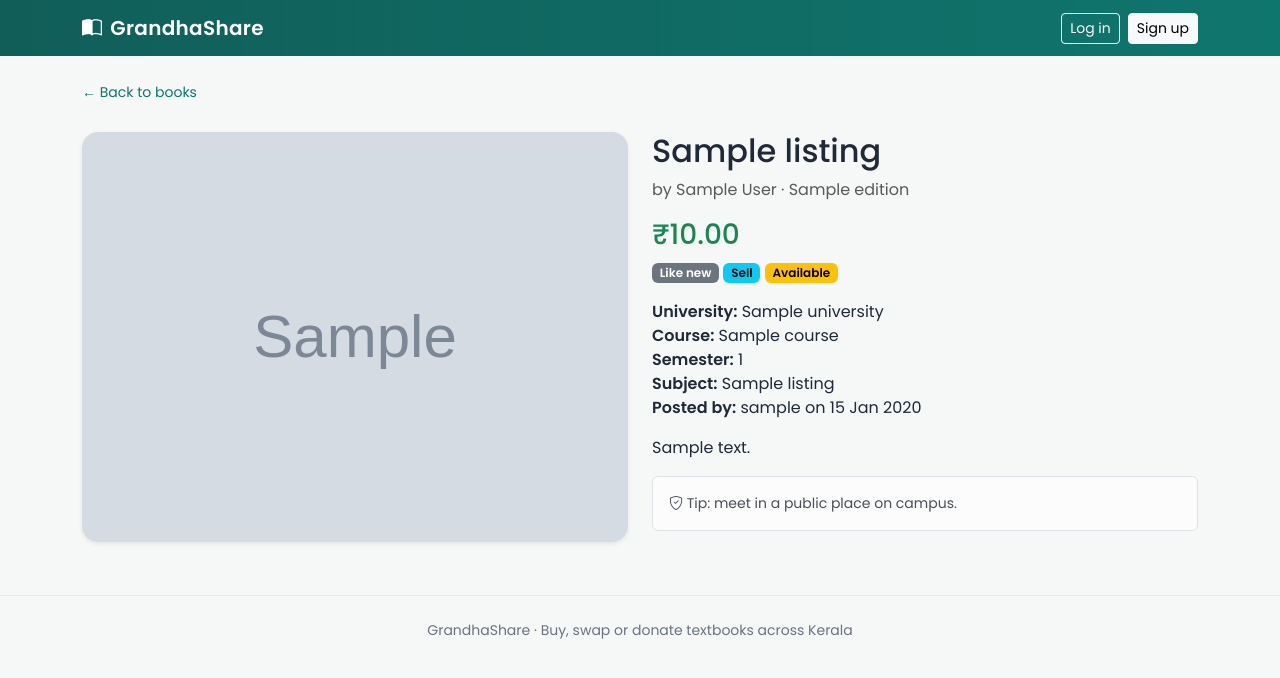
After one commit to merinks2004/grandhashare, a Django app: page /books/1/ in a window 1280 px wide. The commit adds this page. Shown: the top 678 px of the page. Run offline with Django 5.2, Linux system fonts and the light colour scheme; tables that the repository leaves empty hold one stand-in row (values such as "Sample post"); grey boxes marked "Sample" are stand-in pictures.

Commit message:
Add listing detail page and photos on home cards

```diff
--- a/listings/urls.py
+++ b/listings/urls.py
@@ -5,4 +5,5 @@ from . import views
 urlpatterns = [
     path("", views.home, name="home"),
     path("books/add/", views.add_listing, name="add_listing"),
+    path("books/<int:pk>/", views.listing_detail, name="listing_detail"),
 ]
--- a/listings/views.py
+++ b/listings/views.py
@@ -1,6 +1,6 @@
 from django.contrib import messages
 from django.contrib.auth.decorators import login_required
-from django.shortcuts import redirect, render
+from django.shortcuts import get_object_or_404, redirect, render
 
 from .forms import ListingForm
 from .models import BookImage, Listing
@@ -41,3 +41,15 @@ def add_listing(request):
         request, "listings/add_listing.html",
         {"form": form, "image_error": image_error},
     )
+
+
+def listing_detail(request, pk):
+    listing = get_object_or_404(
+        Listing.objects.select_related("course__university", "seller"),
+        pk=pk,
+    )
+    images = listing.images.all()
+    return render(
+        request, "listings/listing_detail.html",
+        {"listing": listing, "images": images},
+    )
--- a/templates/listings/home.html
+++ b/templates/listings/home.html
@@ -16,6 +16,12 @@
     {% for book in latest %}
         <div class="col-md-6 col-lg-4">
             <div class="card book-card h-100">
+               <a href="{% url 'listing_detail' book.pk %}" class="stretched-link"></a>
+               {% with cover=book.images.first %}
+                   {% if cover %}
+                      <img src="{{ cover.image.url }}" class="card-img-top" style="height: 180px; object-fit: cover;" alt="{{ book.title }}">
+                   {% endif %}
+               {% endwith %}
                 <div class="card-body">
                     <h5 class="card-title">{{ book.title }}</h5>
                     <p class="card-text text-muted mb-1">by {{ book.author }}</p>
--- /dev/null
+++ b/templates/listings/listing_detail.html
@@ -0,0 +1,61 @@
+{% extends "base.html" %}
+
+{% block title %}{{ listing.title }} - GrandhaShare{% endblock %}
+
+{% block content %}
+<a href="{% url 'home' %}" class="text-decoration-none small">&larr; Back to books</a>
+
+<div class="row g-4 mt-1">
+    <div class="col-md-6">
+        {% if images %}
+            <div id="photos" class="carousel slide">
+                <div class="carousel-inner rounded-4 shadow-sm">
+                    {% for img in images %}
+                        <div class="carousel-item {% if forloop.first %}active{% endif %}">
+                            <img src="{{ img.image.url }}" class="d-block w-100" style="max-height: 420px; object-fit: contain; background: #fff;" alt="{{ listing.title }}">
+                        </div>
+                    {% endfor %}
+                </div>
+                {% if images.count > 1 %}
+                    <button class="carousel-control-prev" type="button" data-bs-target="#photos" data-bs-slide="prev">
+                        <span class="carousel-control-prev-icon"></span>
+                    </button>
+                    <button class="carousel-control-next" type="button" data-bs-target="#photos" data-bs-slide="next">
+                        <span class="carousel-control-next-icon"></span>
+                    </button>
+                {% endif %}
+            </div>
+        {% else %}
+            <div class="d-flex align-items-center justify-content-center bg-white rounded-4 shadow-sm text-muted" style="height: 300px;">
+                <div class="text-center"><i class="bi bi-book fs-1"></i><p class="mb-0">No photo added</p></div>
+            </div>
+        {% endif %}
+    </div>
+
+    <div class="col-md-6">
+        <h2>{{ listing.title }}</h2>
+        <p class="text-muted">by {{ listing.author }}{% if listing.edition %} &middot; {{ listing.edition }} edition{% endif %}</p>
+        <h3 class="text-success">
+            {% if listing.listing_type == "sell" %}₹{{ listing.price }}{% elif listing.listing_type == "swap" %}Swap{% else %}Free{% endif %}
+        </h3>
+        <p>
+            <span class="badge text-bg-secondary">{{ listing.get_condition_display }}</span>
+            <span class="badge text-bg-info">{{ listing.get_listing_type_display }}</span>
+            <span class="badge text-bg-warning">{{ listing.get_status_display }}</span>
+        </p>
+        <ul class="list-unstyled">
+            <li><strong>University:</strong> {{ listing.course.university.name }}</li>
+            <li><strong>Course:</strong> {{ listing.course.name }}</li>
+            <li><strong>Semester:</strong> {{ listing.semester }}</li>
+            <li><strong>Subject:</strong> {{ listing.subject }}</li>
+            <li><strong>Posted by:</strong> {{ listing.seller.username }} on {{ listing.date_posted|date:"d M Y" }}</li>
+        </ul>
+        {% if listing.description %}
+            <p>{{ listing.description|linebreaks }}</p>
+        {% endif %}
+        <div class="alert alert-light border small">
+            <i class="bi bi-shield-check"></i> Tip: meet in a public place on campus.
+        </div>
+    </div>
+</div>
+{% endblock %}
```
